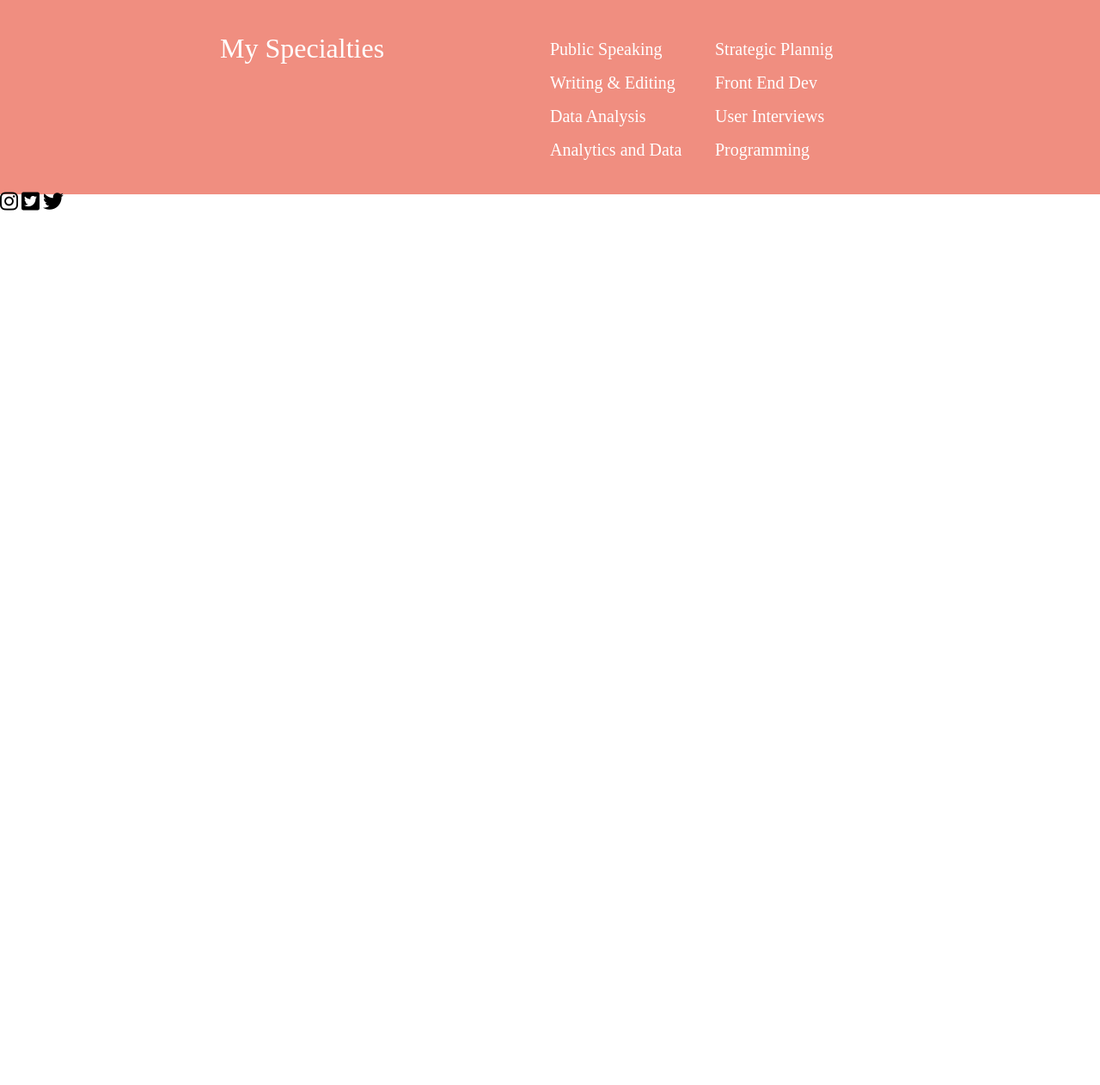
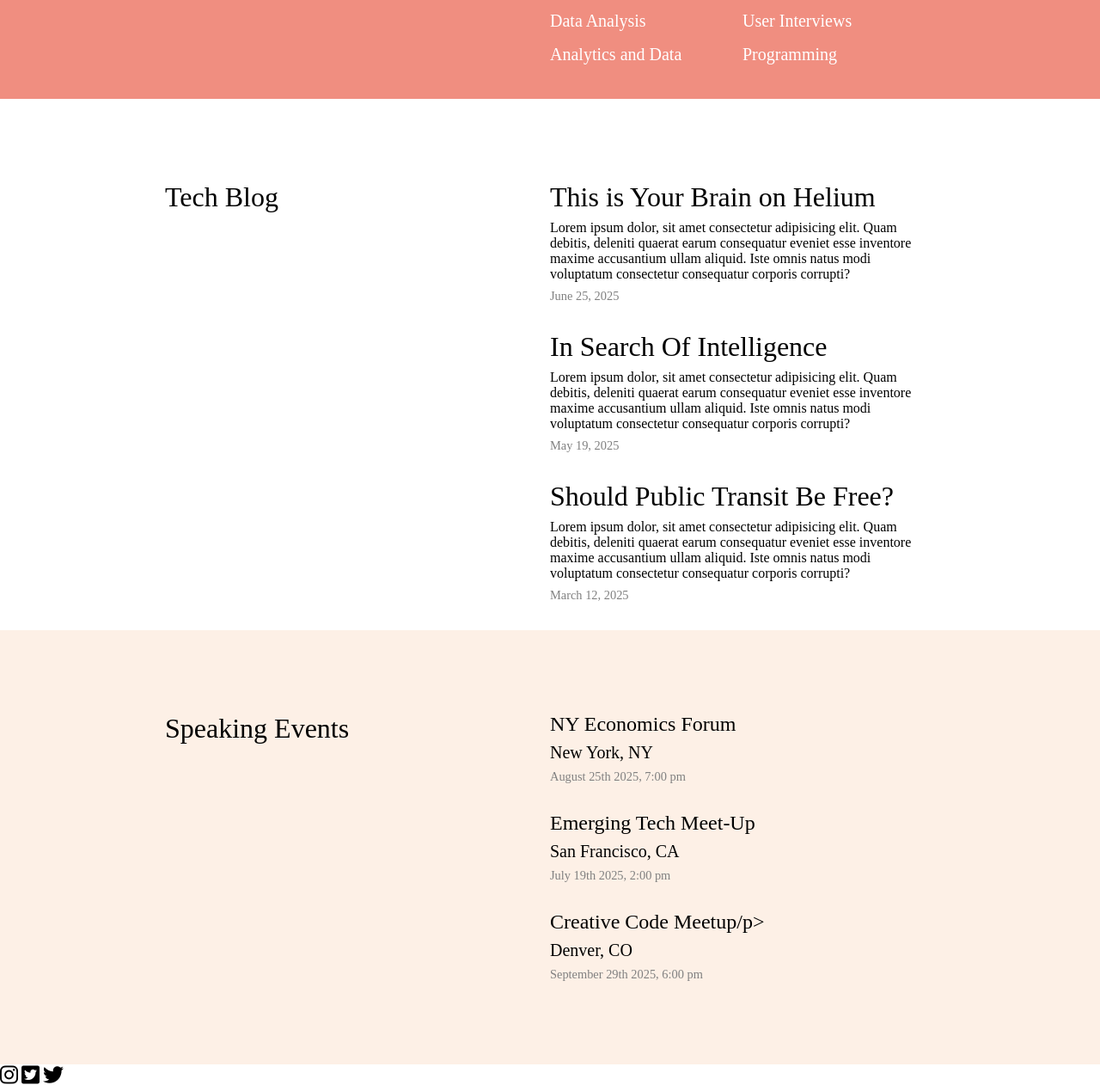
Before and after one commit to stkoev/cs-html-css-hazel-cv-project, a plain HTML site: page index.html in a window 1280 px wide. Shown: the part 955-2217 px from the top of the page at 86% size. Before the commit the page ends 1201 px from the top, so only its background shows below. Drawn offline with Linux system fonts and the light colour scheme; a web font is replaced by a local one.

Commit message:
add events section

```diff
--- a/index.css
+++ b/index.css
@@ -43,7 +43,7 @@ body {
 }
 
 .hero-content {
-  padding: 0 20%;
+  padding: 0 15%;
 }
 
 .tagline {
@@ -56,7 +56,7 @@ body {
 .two-column-section {
   font-size: 2rem;
 }
-.two-column-section p {
+.two-column-section > p {
   float: left;
   width: 50%;
   box-sizing: border-box;
@@ -75,3 +75,67 @@ body {
   font-size: 1.25rem;
   margin: 8px 0;
 }
+
+.blog-section {
+  background-color: white;
+  padding: 64px 0;
+}
+.blog-content {
+  padding: 0 15%;
+}
+
+.two-column-section .blog-posts {
+  width: 50%;
+  float: left;
+}
+
+.blog-title {
+  font-size: 1.5rem;
+}
+.blog-text {
+  font-size: 1rem;
+}
+
+.blog-posts {
+  margin-top: 24px;
+}
+
+.blog-posts .blog-date {
+  font-size: 0.9rem;
+  color: gray;
+  margin-bottom: 32px;
+}
+
+.blog-posts p {
+  margin: 8px 0;
+}
+
+.events-section {
+  background-color: #fdf0e6;
+  padding: 64px 0;
+  display: inline-block;
+  width: 100%;
+}
+.events-content {
+  padding: 0 15%;
+}
+
+.events-card {
+  width: 50%;
+  float: left;
+  margin-top: 24px;
+}
+.events-card p {
+  margin: 8px 0;
+}
+.event-title {
+  font-size: 1.5rem;
+}
+.event-location {
+  font-size: 1.25rem;
+}
+.events-card .event-date {
+  font-size: 0.9rem;
+  color: gray;
+  margin-bottom: 32px;
+}
--- a/index.html
+++ b/index.html
@@ -59,6 +59,57 @@
         </div>
       </div>
     </section>
+    <section class="blog-section">
+      <div class="blog-content">
+        <div class="two-column-section">
+          <p>Tech Blog</p>
+          <div class="blog-posts">
+            <p class="blogheading">This is Your Brain on Helium</p>
+            <p class="blog-text">
+              Lorem ipsum dolor, sit amet consectetur adipisicing elit. Quam
+              debitis, deleniti quaerat earum consequatur eveniet esse inventore
+              maxime accusantium ullam aliquid. Iste omnis natus modi voluptatum
+              consectetur consequatur corporis corrupti?
+            </p>
+            <p class="blog-date">June 25, 2025</p>
+            <p class="blogheading">In Search Of Intelligence</p>
+            <p class="blog-text">
+              Lorem ipsum dolor, sit amet consectetur adipisicing elit. Quam
+              debitis, deleniti quaerat earum consequatur eveniet esse inventore
+              maxime accusantium ullam aliquid. Iste omnis natus modi voluptatum
+              consectetur consequatur corporis corrupti?
+            </p>
+            <p class="blog-date">May 19, 2025</p>
+            <p class="blogheading">Should Public Transit Be Free?</p>
+            <p class="blog-text">
+              Lorem ipsum dolor, sit amet consectetur adipisicing elit. Quam
+              debitis, deleniti quaerat earum consequatur eveniet esse inventore
+              maxime accusantium ullam aliquid. Iste omnis natus modi voluptatum
+              consectetur consequatur corporis corrupti?
+            </p>
+            <p class="blog-date">March 12, 2025</p>
+          </div>
+        </div>
+      </div>
+    </section>
+    <section class="events-section">
+      <div class="events-content">
+        <div class="two-column-section">
+          <p>Speaking Events</p>
+          <div class="events-card">
+            <p class="event-title">NY Economics Forum</p>
+            <p class="event-location">New York, NY</p>
+            <p class="event-date">August 25th 2025, 7:00 pm</p>
+            <p class="event-title">Emerging Tech Meet-Up</p>
+            <p class="event-location">San Francisco, CA</p>
+            <p class="event-date">July 19th 2025, 2:00 pm</p>
+            <p class="event-title">Creative Code Meetup/p></p>
+            <p class="event-location">Denver, CO</p>
+            <p class="event-date">September 29th 2025, 6:00 pm</p>
+          </div>
+        </div>
+      </div>
+    </section>
 
     <div class="fontawesome">
       <i class="fa-brands fa-xl fa-instagram"></i>
```
